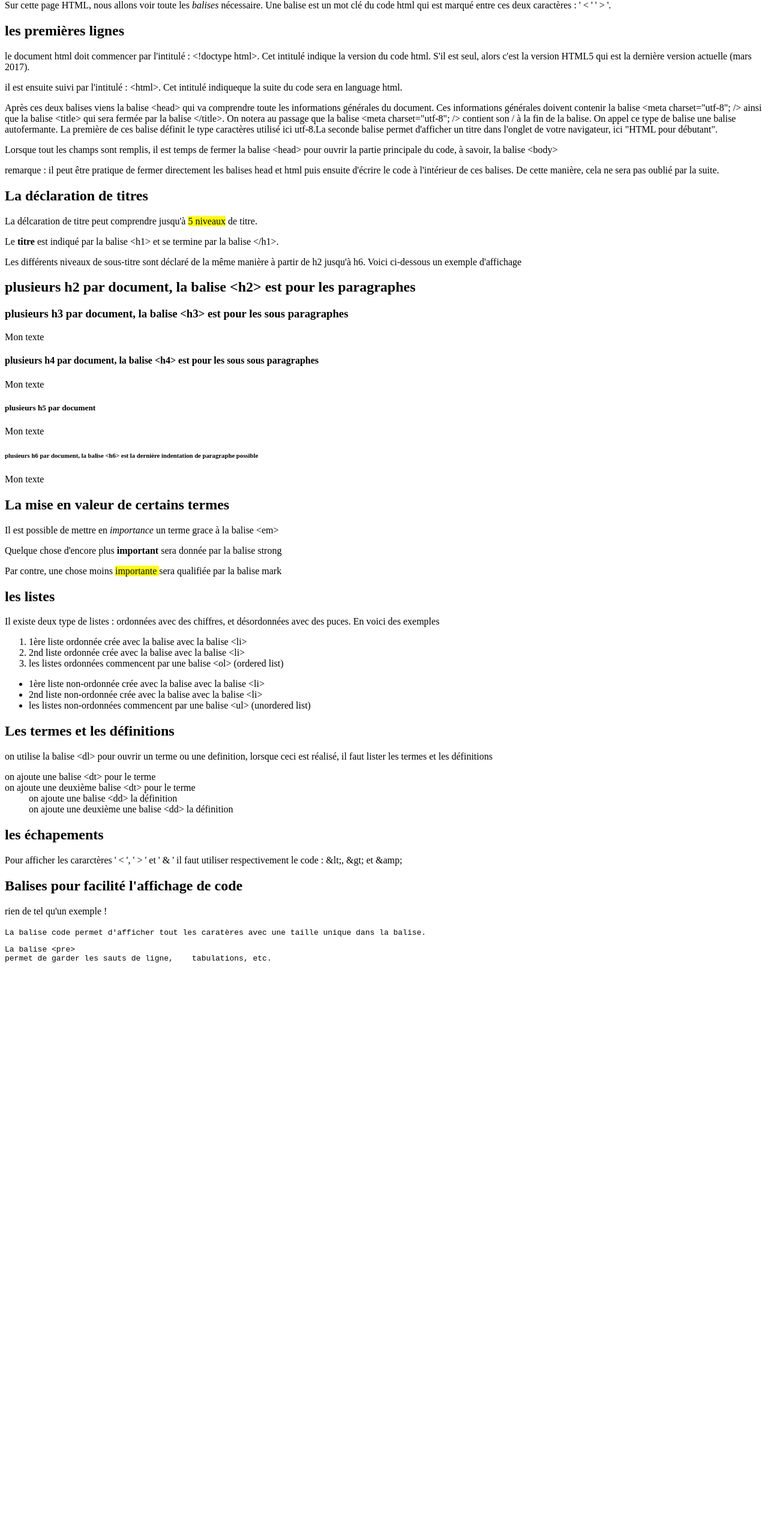
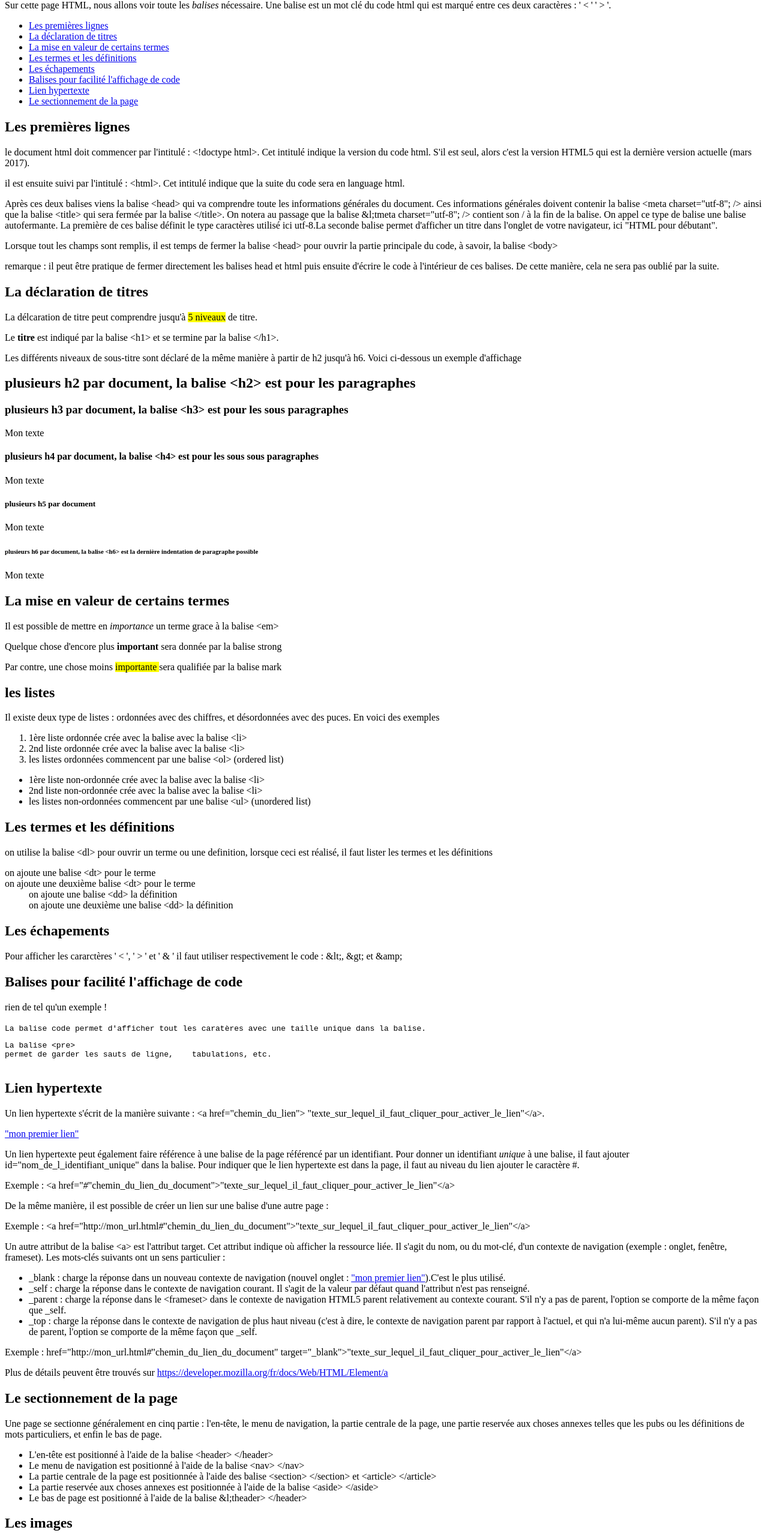
Before and after one commit to LaurentDejaeghere/LaurentDejaeghere.github.io, a plain HTML site: page essai1.html in a window 1280 px wide. Shown: the part 80-2640 px from the top of the page at 60% size. Before the commit the page ends 1713 px from the top, so only its background shows below. Drawn offline with Linux system fonts and the light colour scheme.

Commit message:
ajout des liens et des images

```diff
--- a/essai1.html
+++ b/essai1.html
@@ -6,32 +6,48 @@
     <title> HTML pour débutant</title>
   </head>
   <body>
-    <h1>Les béaba du HTML</h1>
+
+    <header><h1>Les béaba du HTML</h1>
 	    <p> Sur cette page HTML, nous allons voir toute les <em>balises</em> nécessaire.
-		 Une balise est un mot clé du code html qui est marqué entre ces deux caractères : ' &lt ' ' &gt '.
+		 Une balise est un mot clé du code html qui est marqué entre ces deux caractères : ' &lt; ' ' &gt; '.
 		</p>
-	<h2>les premières lignes</h2>
+	</header>
+	<nav>
+	  <ul>
+	    <li><a href="#les_premieres_lignes">Les premières lignes</a></li>
+		<li><a href="#la_declaration_de_titre">La déclaration de titres</a></li>
+		<li><a href="#la_mise_en_valeur_de_certains_termes">La mise en valeur de certains termes</a></li>
+		<li><a href="#les_termes_et_les_definitions">Les termes et les définitions</a></li>
+		<li><a href="#les_echapements">Les échapements</a></li>
+		<li><a href="#balise_pour_l_affichage_du_code">Balises pour facilité l'affichage de code</a></li>
+		<li><a href="#lien_hypertexte">Lien hypertexte</a></li>
+		<li><a href="#le_sectionnement_de_la_page">Le sectionnement de la page</a></li>
+
+
+	</nav>
+	<section>
+	  <h2 id="les_premieres_lignes">Les premières lignes</h2>
 	    <p>
-  	      le document html doit commencer par l'intitulé :  &lt!doctype html&gt.
+  	      le document html doit commencer par l'intitulé :  &lt;!doctype html&gt;.
 		   Cet intitulé indique la version du code html. S'il est seul, alors c'est la version HTML5 qui est la dernière version actuelle (mars 2017).
 	    </p>
 	    <p>
-  	      il est ensuite suivi par l'intitulé :  &lthtml&gt.  Cet intitulé indiqueque la suite du code sera en language html.
+  	      il est ensuite suivi par l'intitulé :  &lt;html&gt;.  Cet intitulé indique que la suite du code sera en language html.
 	    </p>
         <p>
-		  Après ces deux balises viens la balise  &lthead&gt qui va comprendre toute les informations générales du document.
-		  Ces informations générales doivent contenir la balise &ltmeta charset="utf-8"; /&gt</dt> ainsi que la balise &lttitle&gt qui sera fermée par la balise &lt/title&gt</dt>.
-		  On notera au passage que la balise &ltmeta charset="utf-8"; /&gt contient son / à la fin de la balise. On appel ce type de balise une balise autofermante.
+		  Après ces deux balises viens la balise  &lt;head&gt; qui va comprendre toute les informations générales du document.
+		  Ces informations générales doivent contenir la balise &lt;meta charset="utf-8"; /&gt;</dt> ainsi que la balise &lt;title&gt; qui sera fermée par la balise &lt;/title&gt;</dt>.
+		  On notera au passage que la balise &l;tmeta charset="utf-8"; /&gt; contient son / à la fin de la balise. On appel ce type de balise une balise autofermante.
 		  La première de ces balise définit le type caractères utilisé ici utf-8.La seconde balise permet d'afficher un titre dans l'onglet de votre navigateur, ici "HTML pour débutant".
 		</p>
 		<p>
-		  Lorsque tout les champs sont remplis, il est temps de fermer la balise &lthead&gt pour ouvrir la partie principale du code, à savoir, la balise &ltbody&gt
+		  Lorsque tout les champs sont remplis, il est temps de fermer la balise &lt;head&gt; pour ouvrir la partie principale du code, à savoir, la balise &lt;body&gt;
         </p>
 		<p>
 		  remarque : il peut être pratique de fermer directement les balises head et html puis ensuite d'écrire le code à l'intérieur de ces balises. De cette manière, cela ne sera pas oublié par la suite.
         </p>
 
-	  <h2>La déclaration de titres</h2>
+	  <h2 id="la_declaration_de_titre">La déclaration de titres</h2>
 	    <p> La délcaration de titre peut comprendre jusqu'à <mark>5 niveaux</mark> de titre.</p>
 		<p> Le <strong>titre</strong> est indiqué par la balise &lt;h1&gt; et se termine par la balise &lt/h1&gt;.</p>
 		<p> Les différents niveaux de sous-titre sont déclaré de la même manière à partir de h2 jusqu'à h6. Voici ci-dessous un exemple d'affichage</p>
@@ -46,8 +62,8 @@
 			 <h6> plusieurs h6 par document, la balise &lt;h6&gt; est la dernière indentation de paragraphe possible </h6>
 			   <p>Mon texte</p>
 
-      <h2>La mise en valeur de certains termes</h2>
-	    <p>Il est possible de mettre en <em> importance</em> un terme grace à la balise &ltem&gt </p>
+      <h2 id="la_mise_en_valeur_de_certains_termes">La mise en valeur de certains termes</h2>
+	    <p>Il est possible de mettre en <em> importance</em> un terme grace à la balise &lt;em&gt; </p>
 		<p> Quelque chose d'encore plus <strong> important </strong> sera donnée par la balise strong </p>
 		<p>Par contre, une chose moins <mark> importante </mark> sera qualifiée par la balise mark </p>
 	  <h2>les listes</h2>
@@ -65,7 +81,7 @@
 		  <li>les listes non-ordonnées commencent par une balise &lt;ul&gt; (unordered list) </li>
 		</ul>
 
-	  <h2>Les termes et les définitions</h2>
+	  <h2 id="les_termes_et_les_definitions">Les termes et les définitions</h2>
 
 	    <p>on utilise la balise &lt;dl&gt; pour ouvrir un terme ou une definition, lorsque ceci est réalisé, il faut lister les termes et les définitions</p>
 		  <dl>
@@ -76,11 +92,11 @@
 			  <dd> on ajoute une deuxième une balise &lt;dd&gt; la définition </dd>
 		  </dl>
 
-	  <h2>les échapements</h2>
+	  <h2 id="les_echapements">Les échapements</h2>
 
 		<p> Pour afficher les cararctères ' &lt; ', ' &gt; ' et ' &amp; ' il faut utiliser respectivement le code : &amp;lt;, &amp;gt; et &amp;amp; </p>
 
-	  <h2>Balises pour facilité l'affichage de code</h2>
+	  <h2 id="balise_pour_l_affichage_du_code">Balises pour facilité l'affichage de code</h2>
 		<p>rien de tel qu'un exemple !</p>
 		<code>
 		La balise code permet d'afficher tout les caratères avec une taille unique dans la balise.
@@ -90,11 +106,65 @@
 permet de garder les sauts de ligne,	tabulations, etc.
 		</pre>
 
-  </body>
-</html>
+
+	  <h2 id="lien_hypertexte">Lien hypertexte</h2>
+
+		<p>Un lien hypertexte s'écrit de la manière suivante : &lt;a href="chemin_du_lien"&gt;
+		"texte_sur_lequel_il_faut_cliquer_pour_activer_le_lien"&lt;/a&gt;.
+		</p>
+		<p><a href="lien_un.html">"mon premier lien"</a></p>
+		<p>Un lien hypertexte peut également faire référence à une balise de la page référencé par un identifiant.
+		Pour donner un identifiant <em>unique</em> à une balise, il faut ajouter id="nom_de_l_identifiant_unique" dans la balise.
+		Pour indiquer que le lien hypertexte est dans la page, il faut au niveau du lien ajouter le caractère #.
+		</p>
+		<p>Exemple : &lt;a href="<em>#</em>"chemin_du_lien_du_document"&gt;"texte_sur_lequel_il_faut_cliquer_pour_activer_le_lien"&lt;/a&gt;</p>
+		<p>De la même manière, il est possible de créer un lien sur une balise d'une autre page : </p>
+        <p>Exemple : &lt;a href="http://mon_url.html<em>#</em>"chemin_du_lien_du_document"&gt;"texte_sur_lequel_il_faut_cliquer_pour_activer_le_lien"&lt;/a&gt;</p>
+	    <p>Un autre attribut de la balise &lt;a&gt; est l'attribut target. Cet attribut indique où afficher la ressource liée.
+		Il s'agit du nom, ou du mot-clé, d'un contexte de navigation (exemple : onglet, fenêtre, frameset).
+		Les mots-clés suivants ont un sens particulier :
+		<ul>
+		  <li>_blank : charge la réponse dans un nouveau contexte de navigation (nouvel onglet : <a href="lien_un.html" target="_blank">"mon premier lien"</a>).C'est le plus utilisé.</li>
+		  <li>_self : charge la réponse dans le contexte de navigation courant. Il s'agit de la valeur par défaut quand l'attribut n'est pas renseigné.</li>
+          <li>_parent : charge la réponse dans le &lt;frameset&gt; dans le contexte de navigation HTML5 parent relativement au contexte courant. S'il n'y a pas de parent, l'option se comporte de la même façon que _self.</li>
+          <li>_top : charge la réponse dans le contexte de navigation de plus haut niveau (c'est à dire, le contexte de navigation parent par rapport à l'actuel, et qui n'a lui-même aucun parent). S'il n'y a pas de parent, l'option se comporte de la même façon que _self.</li>
+		</ul>
+		<p>Exemple : href="http://mon_url.html<em>#</em>"chemin_du_lien_du_document" target="_blank"&gt;"texte_sur_lequel_il_faut_cliquer_pour_activer_le_lien"&lt;/a&gt;</p>
+		<p>Plus de détails peuvent être trouvés sur <a href="https://developer.mozilla.org/fr/docs/Web/HTML/Element/a">https://developer.mozilla.org/fr/docs/Web/HTML/Element/a</a>
 
 
 
+	  <h2 id="le_sectionnement_de_la_page">Le sectionnement de la page</h2>
+	  <p>Une page se sectionne généralement en cinq partie :
+	  l'en-tête, le menu de navigation, la partie centrale de la page,
+	  une partie reservée aux choses annexes telles que les pubs
+	  ou les définitions de mots particuliers, et enfin le bas de page.
+	  </p>
+	  <ul>
+		<li>L'en-tête est positionné à l'aide de la balise &lt;header&gt; &lt;/header&gt;</li>
+		<li>Le menu de navigation est positionné à l'aide de la balise &lt;nav&gt; &lt;/nav&gt;</li>
+		<li>La partie centrale de la page est positionnée à l'aide des balise &lt;section&gt; &lt;/section&gt; et &lt;article&gt; &lt;/article&gt;</li>
+		<li>La partie reservée aux choses annexes est positionnée  à l'aide de la balise &lt;aside&gt; &lt;/aside&gt;</li>
+		<li>Le bas de page est positionné à l'aide de la balise &l;theader&gt; &lt;/header&gt;</li>
+	  </ul>
+
+	  <h2 id="les images">Les images</h2>
+	  <p>Il est possible d'afficher des images à l'aide d'une balise &lt;img src="chemin_d'acces_de_l_image"&gt; alt="description_de_l_image"&gt;</p>
+	  <img src="dragon.jpg" alt="Une belle image de dragon récupérée sur le net">
+	  <p>Remarque : la description de l'image est afficher en cas de problèmes d'affichage de l'image et est utilisé par les robots de lecture html.</p>
+	  <p>il parait cependant que les chatons sont plus populaire</p>
+	  <img src="chat_shreck.jpg" alt="Le chat de shreck">
+      <p>Nous resterons donc neutre sur ce site en affichant une image plus traditionnelle</p>
+	  <img src="starwars.jpg" alt="image de starwars">
+	  </section>
+	<aside>
+      <ul><p> Liste de liens utiles pour aller plus loin :</p>
+		<li><a href="https://developer.mozilla.org/fr/docs/Web/HTML">"developer.mozilla.org/fr/docs/Web/HTML"</a></li>
+	  </ul>
+	</aside>
+	<footer>
+	<p>Ce site internet est mon premier site, soyez indulgent et n'hésitez pas à me proposer vos idées pour son amélioartion. Bonne navigation !</p>
+	</footer>
 
   </body>
 </html>
```
Also changed, not shown: lien_un.html (added, +12 -0 lines), recapitulatif_du_cours.html (deleted, +0 -26 lines), chat_shreck.jpg (added), dragon.jpg (added), starwars.jpg (added).
